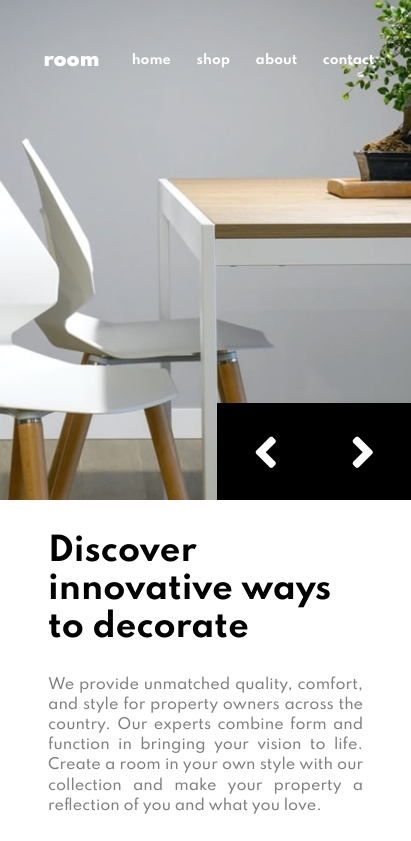
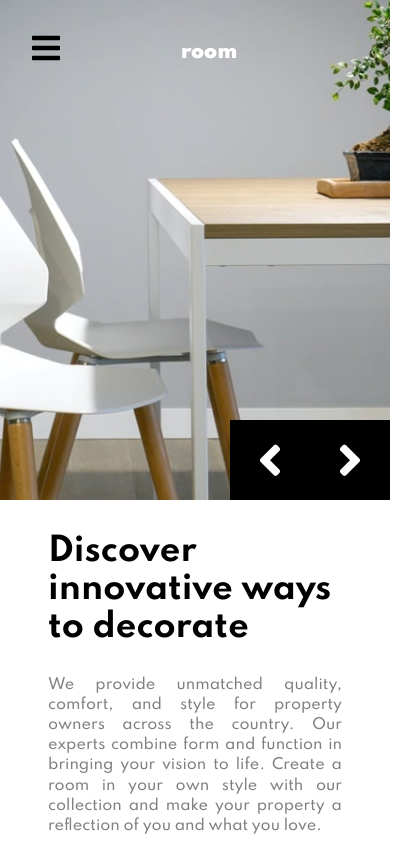
Before and after one commit to pexeixv/fem-room, a plain HTML site: page index.html in a window 390 px wide. Shown: the top 841 px of the page, 411 px wide, since content can reach past the window. Drawn offline with Linux system fonts and the light colour scheme.

Commit message:
hamburger nav added

```diff
--- a/css/_media.sass
+++ b/css/_media.sass
@@ -13,8 +13,29 @@
         // grid-template-rows: 2fr 0.5fr 1fr 0.5fr 1fr
         // grid-template-rows: 10fr 3fr 4fr 2fr 4fr
         header
+            display: flex
+            justify-content: flex-start
             grid-area: nav
-            // max-height: 500px
+            position: relative
+            nav
+                display: none
+                position: absolute
+                justify-content: space-evenly
+                transform: translateX(-25px)
+                align-items: center
+                background: white
+                width: 100%
+                height: 100px
+                top: 0
+                left: 0
+                a
+                    color: grey
+
+            .fa-bars
+                display: inline
+            .logo
+                justify-self: center
+                flex: 1
         main
             grid-area: main
         .light
@@ -34,3 +55,9 @@
         bottom: 0
         left: unset
         right: 0
+        .control
+            height: 80px
+            width: 80px
+
+    .wrapper header nav.show
+        display: flex
--- a/css/home.sass
+++ b/css/home.sass
@@ -13,18 +13,38 @@ body
     grid-template-areas: "nav nav nav nav main main main" "dark dark content content content light light"
 
     header
+        .fa-bars
+            display: none
+            // color: white
+            cursor: pointer
+            z-index: 3
         position: relative
         background: url(../img/desktop-image-hero-1.jpg) no-repeat center center/cover
         grid-area: nav
+        display: flex
+        align-items: flex-start
+        padding: 2em
+        div.logo
+            display: flex
+            justify-content: center
+            align-items: center
+            font-weight: 900
+            font-size: 1.2em
+            a
+                color: white
+
+        div.logo,nav
+            height: 40px
         nav
-            padding: 1.5em
-            width: 100%
+            // height: max-content
             display: flex
             align-items: center
             justify-content: flex-start
+            margin-left: 25px
             a
+                margin-left: 25px
+                margin-bottom: 0
                 font-size: 0.8em
-                margin: 1.3em 1em
                 color: white
                 font-weight: 700
                 &.links
@@ -33,13 +53,9 @@ body
                         transform: translateY(4px)
                         padding-bottom: 5px
                         border-bottom: 3px solid white
-                &.logo
-                    font-weight: 900
-                    font-size: 1.2em
     main
         grid-area: main
         padding: 2em 3em
-
         display: flex
         flex-direction: column
         justify-content: flex-start
--- a/index.html
+++ b/index.html
@@ -15,8 +15,11 @@
 
     <div class="wrapper">
         <header>
+            <i class="fas fa-bars fa-2x"></i>
+            <div class="logo">
+                <a href="#">room</a>
+            </div>
             <nav>
-                <a href="#" class="logo">room</a>
                 <a href="#" class="links">home</a>
                 <a href="#" class="links">shop</a>
                 <a href="#" class="links">about</a>
--- a/js/home.js
+++ b/js/home.js
@@ -24,3 +24,10 @@ function change(con) {
     h1.innerHTML = titles[n];
     p.innerHTML = desc[n];
 }
+
+bars = document.querySelector('.fa-bars');
+nav = document.querySelector('nav');
+
+bars.addEventListener('click', () => {
+    nav.classList.toggle('show');
+})
```
Also changed, not shown: css/home.css, 1 other file.
